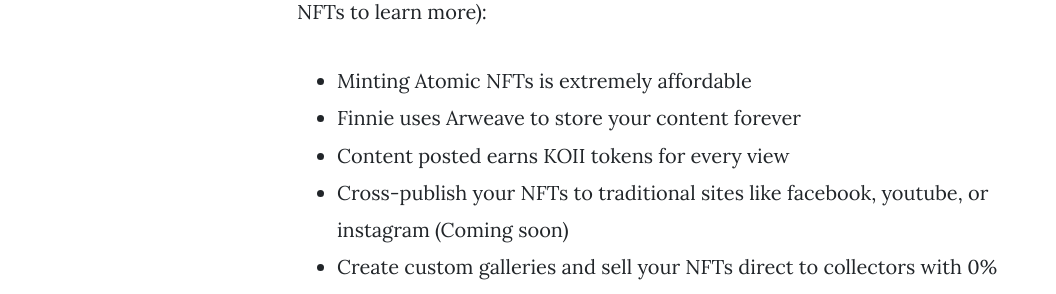
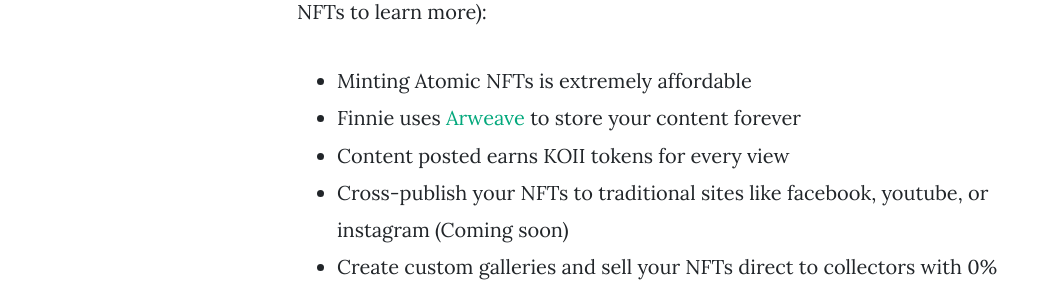
Before and after one commit to tykoii/blog, a Jekyll site: the page built from _posts/2021-07-14-Introducing-Finnie.markdown, in a window 1280 px wide and 900 px high, scrolled down 569 px. Shown: the part 155-449 px from the top of the window, without its empty margins (73-1129 px from the left). Built offline with Jekyll 4.4.1, drawn with Linux system fonts in a browser that asks for light colours; nearby versions of some CDN libraries; comment, search, counter and statistics services are not loaded; part of the change alters nothing that is shown.

```diff
--- a/_posts/2021-07-14-Introducing-Finnie.markdown
+++ b/_posts/2021-07-14-Introducing-Finnie.markdown
@@ -9,7 +9,7 @@ The Finnie Wallet is the newest tool from the Koii Network, where you can create
 
 There are a few really cool features with the Finnie Wallet that make NFTs and digital art more accessible to wider audiences (see this [blog post](https://blog.koii.network/Almost-Infinite/) about Atomic NFTs to learn more):
 - Minting Atomic NFTs is extremely affordable
-- Finnie uses Arweave to store your content forever
+- Finnie uses [Arweave](https://www.arweave.org/) to store your content forever
 - Content posted earns KOII tokens for every view
 - Cross-publish your NFTs to traditional sites like facebook, youtube, or instagram (Coming soon)
 - Create custom galleries and sell your NFTs direct to collectors with 0% commission (Coming soon)
```
